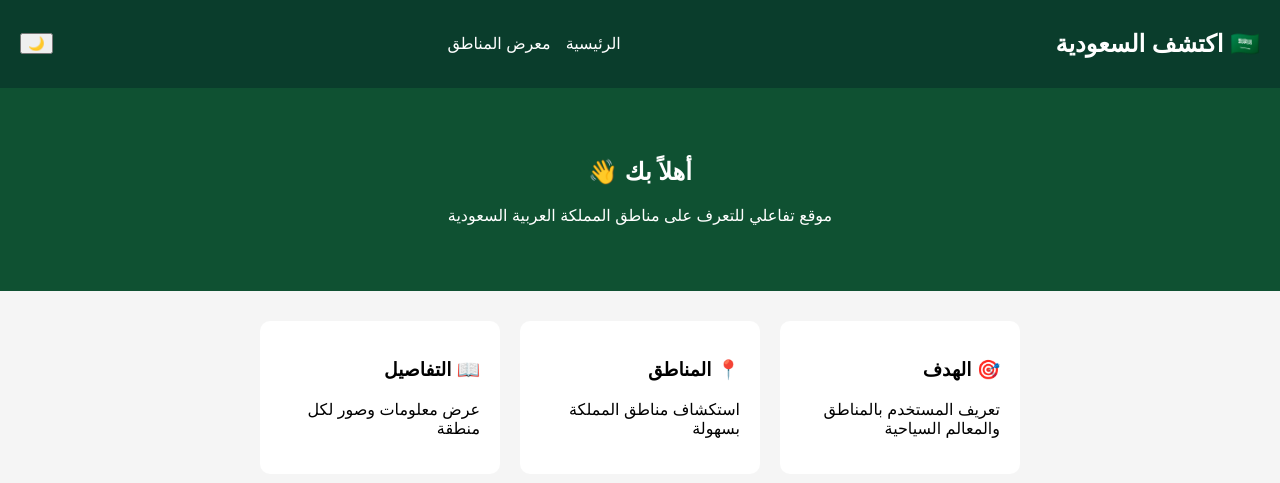
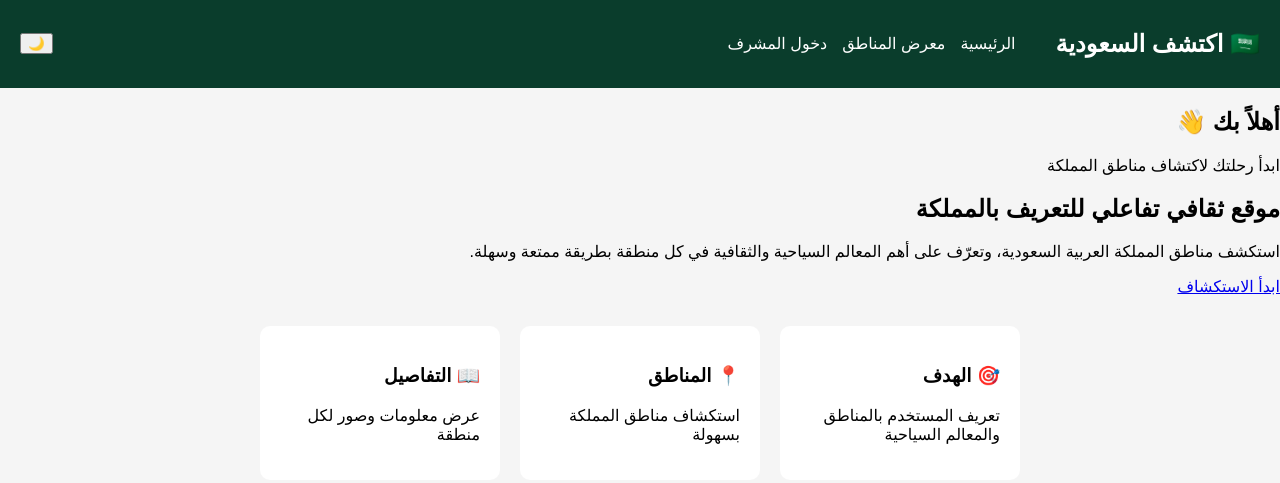
Before and after one commit to SarahAlshddi/discover-saudi, a PHP site: page / in a window 1280 px wide. Shown: the top 483 px of the page. Run offline with PHP 8.4, Linux system fonts and the light colour scheme.

Commit message:
Update index.php

```diff
--- a/index.php
+++ b/index.php
@@ -3,25 +3,44 @@
 <head>
     <meta charset="UTF-8">
     <title>اكتشف السعودية</title>
-    <link rel="stylesheet" href="css/style.css">
+<link rel="stylesheet" href="css/style.css">
+
 </head>
 
 <body id="body">
 
-<!-- 🔝 Navbar -->
+<!--Navbar-->
 <nav class="navbar">
     <h2>🇸🇦 اكتشف السعودية</h2>
     <ul>
         <li><a href="index.php">الرئيسية</a></li>
         <li><a href="gallery.php">معرض المناطق</a></li>
+        <li><a href="admin/login.php">دخول المشرف</a></li>
     </ul>
-    <button onclick="toggleMode()">🌙</button>
+<button onclick="toggleMode()" style="margin-right: auto;">🌙</button>
 </nav>
+<!-- 🏠 Home Intro Section -->
+<section class="home-intro">
 
-<!-- 🏠 Hero Section -->
-<section class="hero">
-    <h1>أهلاً بك 👋</h1>
-    <p>موقع تفاعلي للتعرف على مناطق المملكة العربية السعودية</p>
+
+    <div class="intro-image">
+        <div class="image-overlay">
+            <h2>أهلاً بك 👋</h2>
+            <p>ابدأ رحلتك لاكتشاف مناطق المملكة</p>
+        </div>
+    </div>
+
+    <div class="intro-text">
+        <h1>موقع ثقافي تفاعلي للتعريف بالمملكة</h1>
+
+        <p>
+            استكشف مناطق المملكة العربية السعودية، وتعرّف على أهم المعالم السياحية
+            والثقافية في كل منطقة بطريقة ممتعة وسهلة.
+        </p>
+
+        <a href="gallery.php" class="explore-btn">ابدأ الاستكشاف</a>
+    </div>
+
 </section>
 
 <!-- 📦 Cards -->
```
